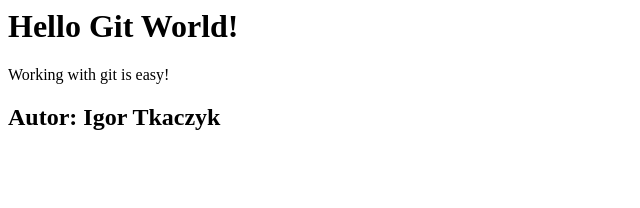
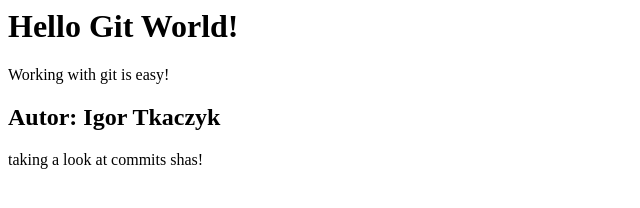
Before and after one commit to IgorTkaczyk/GitGithubMasterclass, a plain HTML site: page index.html in a window 1280 px wide. Shown: the whole page, without its empty margins (0-640 px from the left). Drawn offline with Linux system fonts and the light colour scheme.

Commit message:
Checing commit shas

```diff
--- a/index.html
+++ b/index.html
@@ -6,3 +6,7 @@
 
 
 <h2>Autor: Igor Tkaczyk</h2>
+
+<div>
+    <p>taking a look at commits shas!</p>
+</div>
```
